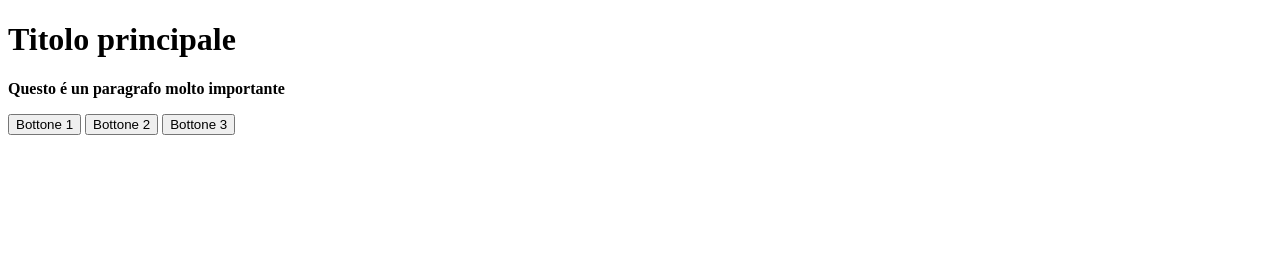
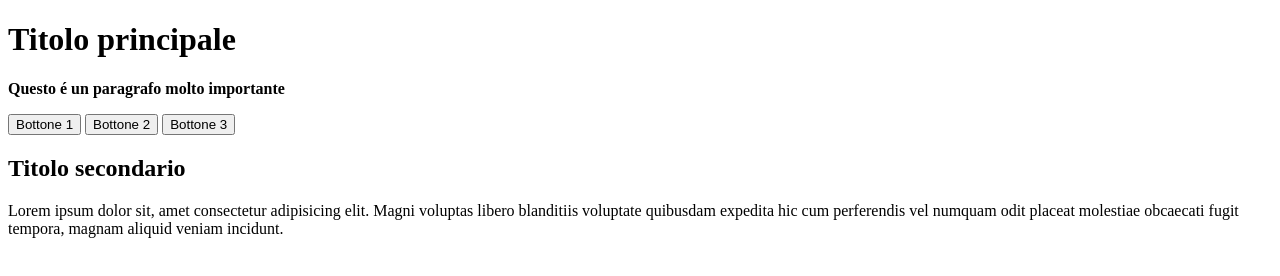
Before and after one commit to AndrianiClaudio/htmlcss-hello, a plain HTML site: page index.html in a window 1280 px wide. Drawn offline with Linux system fonts and the light colour scheme.

Commit message:
creazione div contenitore

```diff
--- a/index.html
+++ b/index.html
@@ -18,5 +18,11 @@
         </nav>
     </header>
     <!-- Fine intestazione -->
+    <!-- Inizio contenitore -->
+    <div>
+        <h2>Titolo secondario</h2>
+        <p>Lorem ipsum dolor sit, amet consectetur adipisicing elit. Magni voluptas libero blanditiis voluptate quibusdam expedita hic cum perferendis vel numquam odit placeat molestiae obcaecati fugit tempora, magnam aliquid veniam incidunt.</p>
+    </div>
+    <!-- Fine contenitore -->
 </body>
 </html>
```
